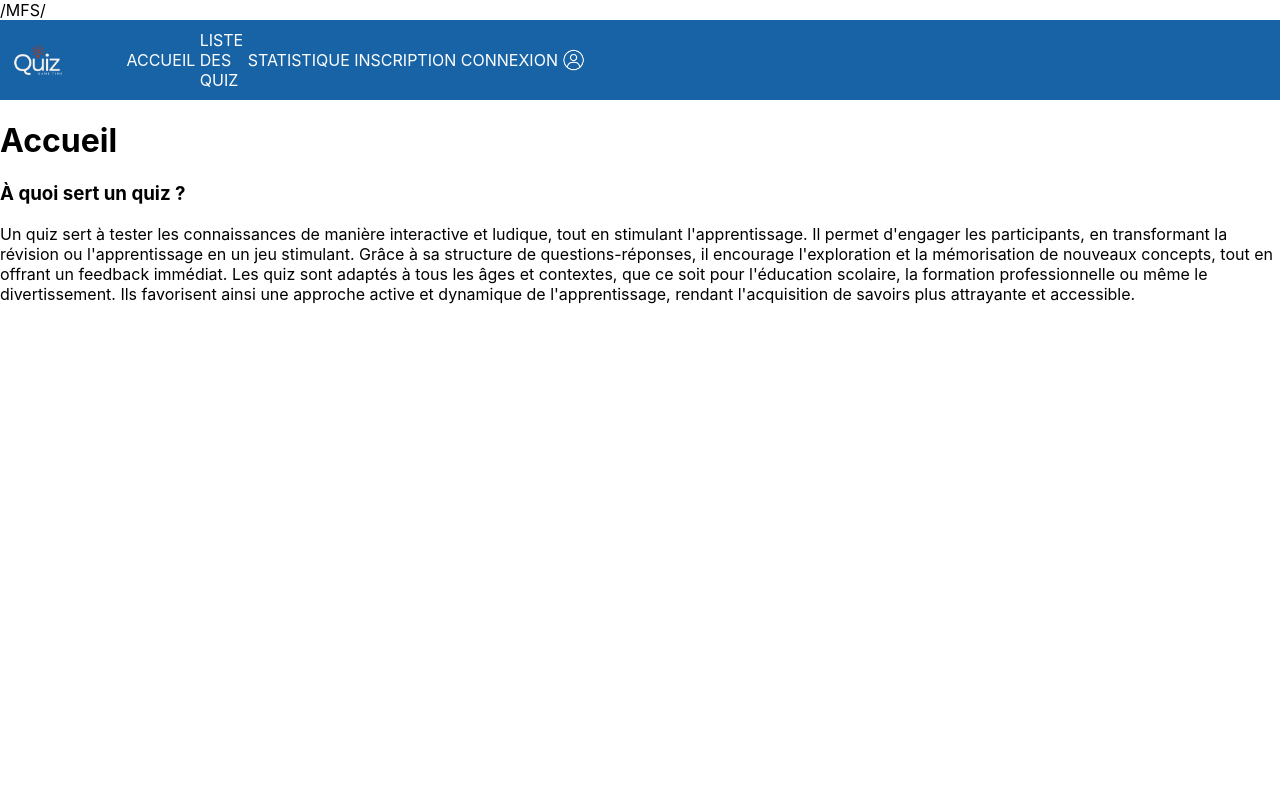
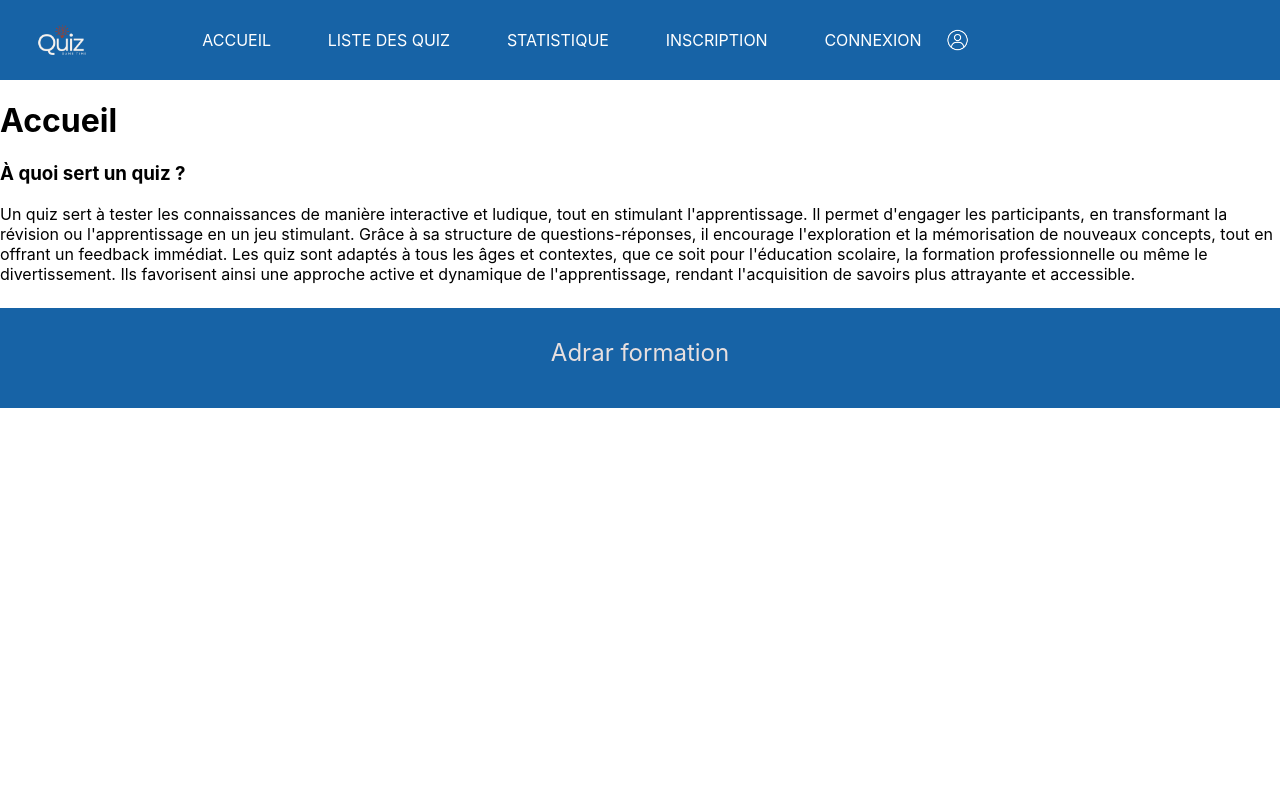
Before and after one commit to MaximeCrq/MFS, a PHP site: page /MFS/ in a window 1280 px wide. Run offline with PHP 8.4, Linux system fonts and the light colour scheme.

Commit message:
modif struture dossier

```diff
--- a/index.php
+++ b/index.php
@@ -12,14 +12,16 @@ $url = parse_url($_SERVER['REQUEST_URI']);
 //Je dois récupérer le path entré par l'utilisateur, en bref, la page demandé
 $path = (isset($url['path'])) ? $url['path'] : '/';
 
-print_r($path);
+//print_r($path);
 
 switch($path){
     // page d'accueil
     case '/MFS/' :
         //J'inclure mes views
-        include './view/header.php';
-        include './view/accueil.php';
-
+        $style='accueil';
+        $script='accueil';
+        include './view/view_header.php';
+        include './view/view_accueil.php';
+        include './view/view_footer.php';
         break;
 }
--- /dev/null
+++ b/style/footer.css
@@ -0,0 +1,14 @@
+footer {
+    background-color:  #1763a6;
+    width: 100%;
+    height: 100px;
+    bottom: 0;
+
+    p{
+        color: rgb(231, 223, 223);
+        text-align: center;
+        padding-top: 30px;
+        font-size: 1.5em;
+        font-family: "inter", sans-serif;
+    }
+}
--- a/view/css/compt.css
+++ b/style/header.css
@@ -1,46 +1,44 @@
-body{
-    font-family: "inter", sans-serif;
-    border: 0%;
-    margin:0%
-}
 header{
     top: 0%;
     height: 10vh;
     background-color: rgb(23,99,166);
 }
-nav img{
+
+header nav img{
     height: 100%;
     margin-left: 2%;
 }
-nav{
+
+header nav{
     width: 100;
     height: 100%;
     display: flex;
     flex-direction: row;
     justify-content: space-between;
+}
 
-}
-ul li{
+header ul li{
     display:flex;
     align-self: center;
     list-style-type: none;
     color: white;
     margin-left: 5%;
+}
 
+header ul{
+    display: flex;
+    flex-direction: row;
+    width: 90%;
 }
-ul{
-display: flex;
-flex-direction: row;
-width: 90%;
 
-}
-ul img {
+header ul img {
     display: flex;
     align-self: center;
     height:50%;
     width: AUTO;
 }
-li a {
+
+header li a {
     text-decoration: none;
     color: white;
 }
--- /dev/null
+++ b/style/style.css
@@ -0,0 +1,6 @@
+html, body{
+    font-family: "inter", sans-serif;
+    border: 0%;
+    margin:0%;
+    padding: 0%;
+}
--- a/view/accueil.php
+++ /dev/null
@@ -1,7 +0,0 @@
-
-<main>
-<h1>Accueil</h1>
-<h3>À quoi sert un quiz ?</h3>
-<p>Un quiz sert à tester les connaissances de manière interactive et ludique, tout en stimulant l'apprentissage. Il permet d'engager les participants, en transformant la révision ou l'apprentissage en un jeu stimulant.
-    Grâce à sa structure de questions-réponses, il encourage l'exploration et la mémorisation de nouveaux concepts, tout en offrant un feedback immédiat. Les quiz sont adaptés à tous les âges et contextes, que ce soit pour l'éducation scolaire, la formation professionnelle ou même le divertissement. Ils favorisent ainsi une approche active et dynamique de l'apprentissage, rendant l'acquisition de savoirs plus attrayante et accessible.</p>
-</main>
--- a/view/header.php
+++ /dev/null
@@ -1,24 +0,0 @@
-<!DOCTYPE html>
-<html lang="en">
-<head>
-    <meta charset="UTF-8">
-    <meta name="viewport" content="width=device-width, initial-scale=1.0">
-   <LINK rel="stylesheet" type="text/css" href="./css/compt.css">
-
-    <title>Document</title>
-</head>
-<body>
-    <header>
-    <nav>
-        <img src="./image/2.png">
-        <ul>
-            <li><a href="">ACCUEIL</a></li>
-            <li><a href="">LISTE DES QUIZ</a></li>
-            <li><a href="">STATISTIQUE</a></li>
-            <li><a href="">INSCRIPTION</a></li>
-            <li><a href="">CONNEXION</a></li>
-            <img src="./image/Promojardin-icon-login.png">
-        </ul>
-    </nav>
-
-    </header>
--- /dev/null
+++ b/view/view_accueil.php
@@ -0,0 +1,8 @@
+
+<main>
+    <h1>Accueil</h1>
+    <h3>À quoi sert un quiz ?</h3>
+    <p>Un quiz sert à tester les connaissances de manière interactive et ludique, tout en stimulant l'apprentissage. Il permet d'engager les participants, en transformant la révision ou  l'apprentissage en un jeu stimulant.
+        Grâce à sa structure de questions-réponses, il encourage l'exploration et la mémorisation de nouveaux concepts, tout en offrant un feedback immédiat. Les quiz sont adaptés à tous les âges et contextes, que ce soit pour l'éducation scolaire, la formation professionnelle ou même le divertissement. Ils favorisent ainsi une approche active et dynamique de l'apprentissage, rendant l'acquisition de savoirs plus attrayante et accessible.
+    </p>
+</main>
--- /dev/null
+++ b/view/view_footer.php
@@ -0,0 +1,5 @@
+    <footer>
+        <p>Adrar formation</p>
+    </footer>
+</body>
+</html>
--- /dev/null
+++ b/view/view_header.php
@@ -0,0 +1,27 @@
+<!DOCTYPE html>
+<html lang="fr">
+<head>
+    <meta charset="UTF-8">
+    <meta name="viewport" content="width=device-width, initial-scale=1.0">
+    <link rel="stylesheet" type="text/css" href="./style/header.css">
+    <link rel="stylesheet" type="text/css" href="./style/footer.css">
+    <link rel="stylesheet" type="text/css" href="./style/style.css">
+    <?php echo "<link rel='stylesheet' type='text/css' href='./style/{$style}.css'>"; ?>
+    <?php echo "<script src='./script/{$script}.js' defer></script> " ; ?>
+
+    <title>Document</title>
+</head>
+<body>
+    <header>
+        <nav>
+            <img src="./image/logo1.png">
+            <ul>
+                <li><a href="">ACCUEIL</a></li>
+                <li><a href="">LISTE DES QUIZ</a></li>
+                <li><a href="">STATISTIQUE</a></li>
+                <li><a href="">INSCRIPTION</a></li>
+                <li><a href="">CONNEXION</a></li>
+                <img src="./image/icon_login1.png">
+            </ul>
+        </nav>
+    </header>
```
Also changed, not shown: image/icon_login1.png (renamed from view/image/Promojardin-icon-login.png), image/logo1.png (renamed from view/image/2.png), style/accueil.css (added), style/ajout_quizz.css (added), style/compte.css (added), style/connexion_inscription.css (added), style/liste.css (added), style/quizz.css (added), style/state.css (added).
